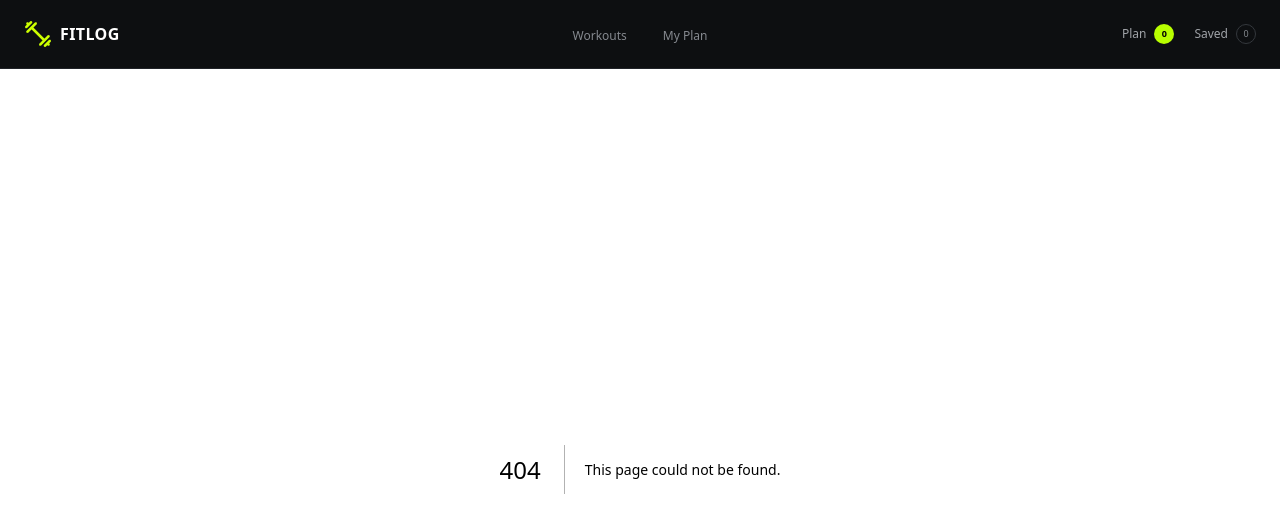
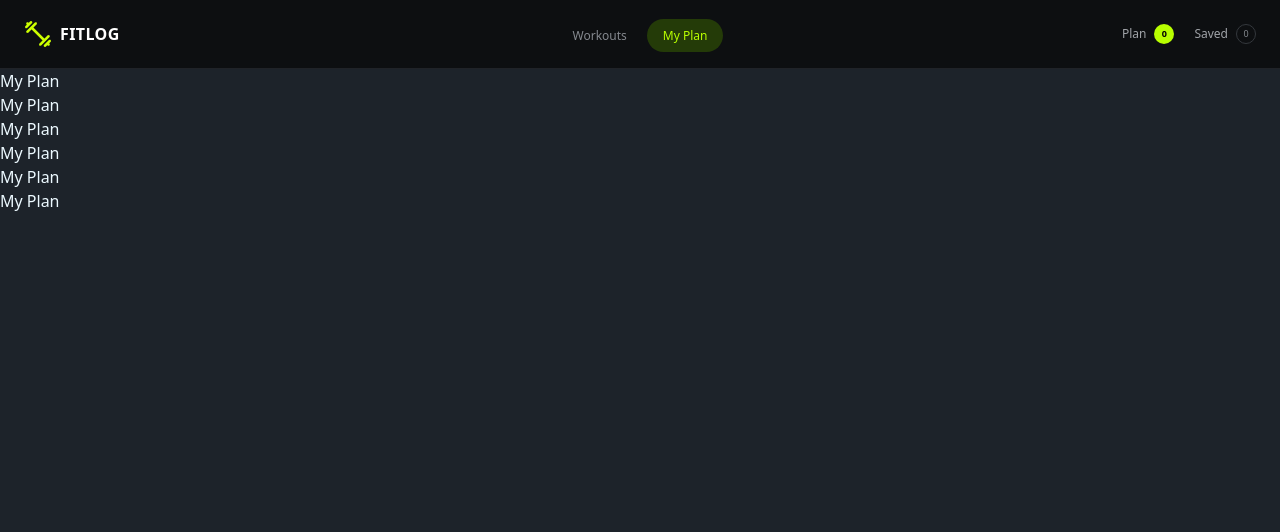
Before and after one commit to MostafizurRahman2488/fit-log, a Next.js app: page /my-plan in a window 1280 px wide. Before the commit this address had no page. Shown: the top 532 px of the page. Built offline with nearby package versions, Linux system fonts and the light colour scheme.

Commit message:
Start detail info

```diff
--- /dev/null
+++ b/src/app/my-plan/page.jsx
@@ -0,0 +1,16 @@
+import React from 'react';
+
+const page = () => {
+    return (
+        <div>
+            <h1>My Plan</h1>
+            <h1>My Plan</h1>
+            <h1>My Plan</h1>
+            <h1>My Plan</h1>
+            <h1>My Plan</h1>
+            <h1>My Plan</h1>
+        </div>
+    );
+};
+
+export default page;
--- a/src/components/layout/Navbar.jsx
+++ b/src/components/layout/Navbar.jsx
@@ -16,7 +16,7 @@ const Navbar = () => {
     },
     {
       name: "My Plan",
-      href: "/myplan",
+      href: "/my-plan",
     },
   ];
 
```
